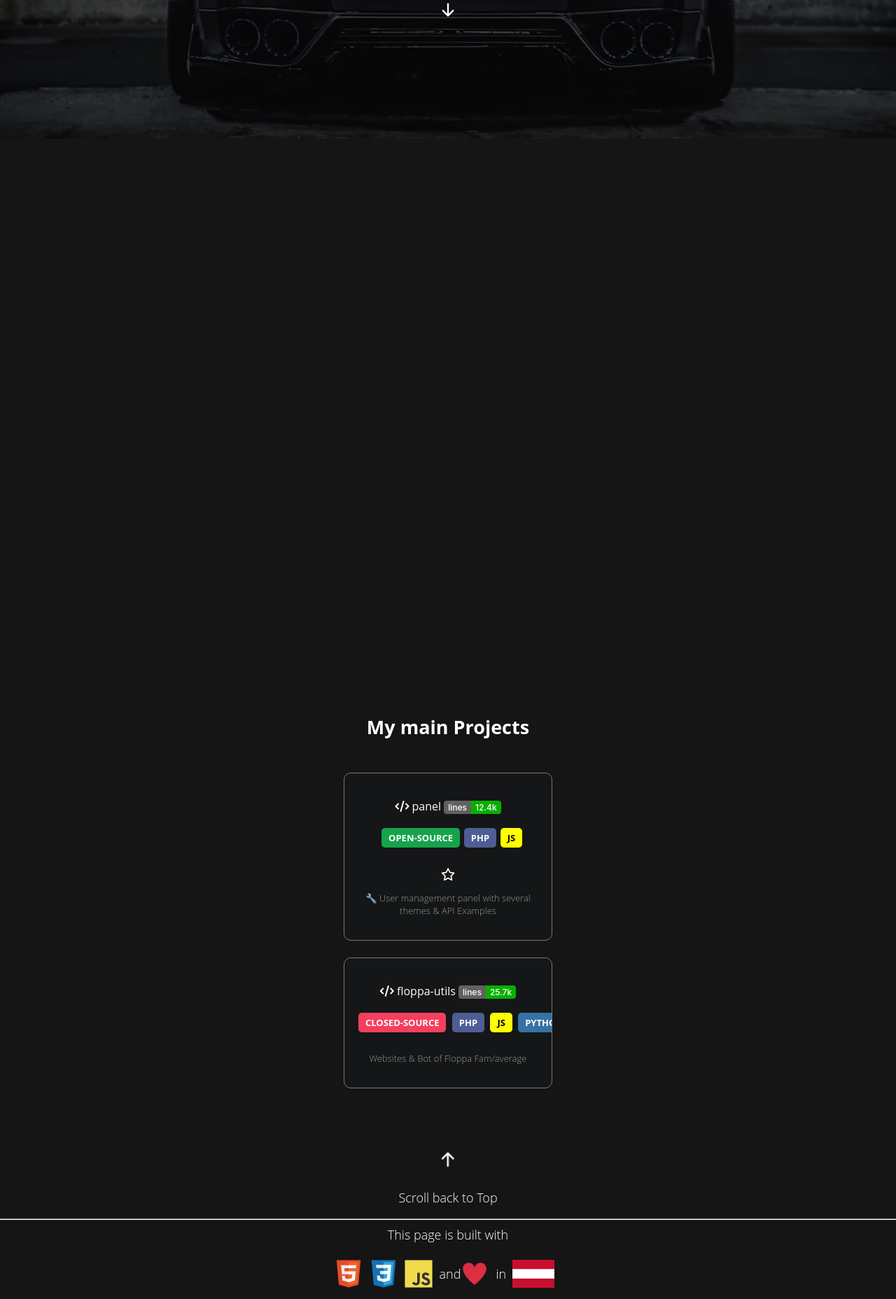
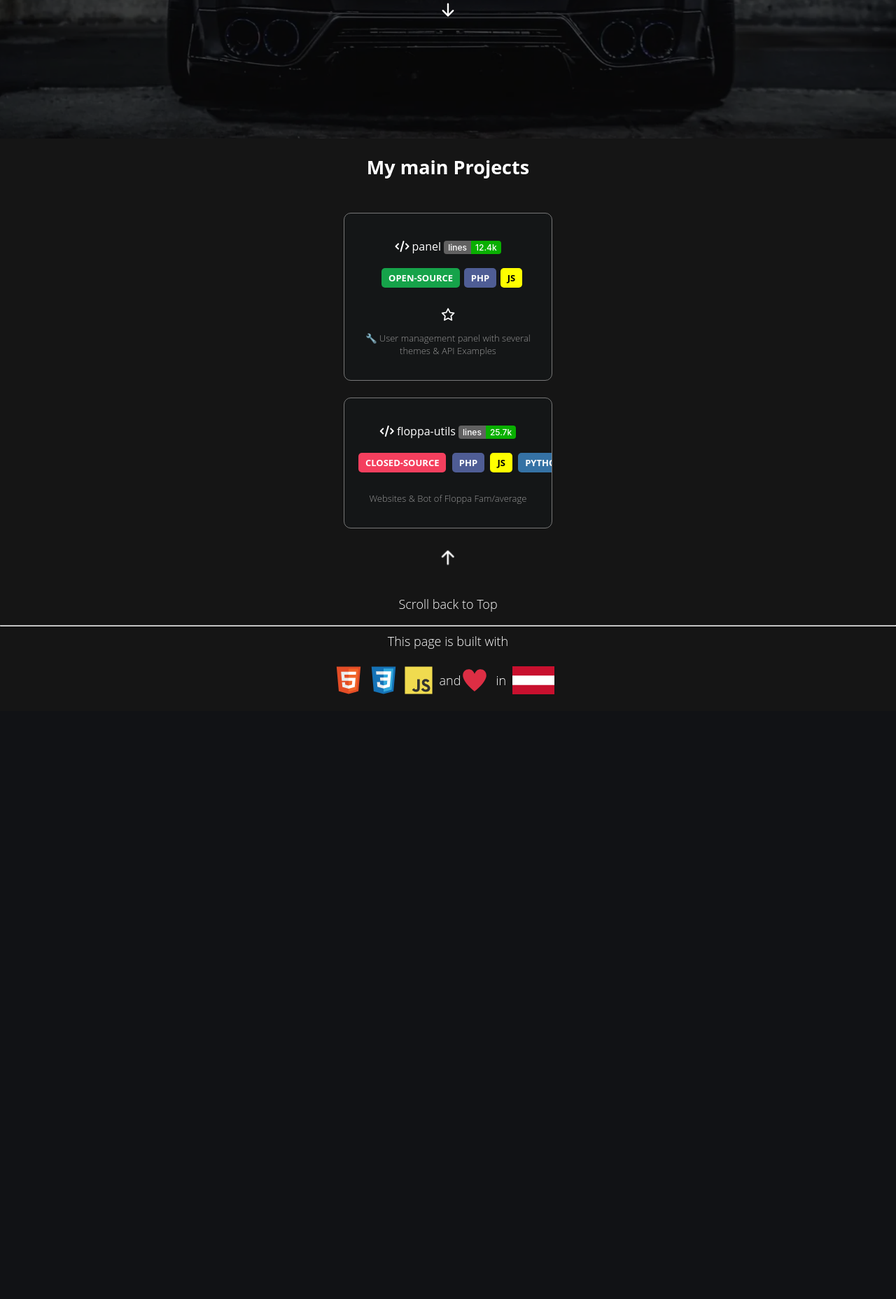
Before and after one commit to anditv21/anditv.dev, a PHP site: page / in a window 1280 px wide. Shown: the part 602-2458 px from the top of the page at 70% size. After the commit the page ends 1594 px from the top, so only its background shows below. Run offline with PHP 8.4, Linux system fonts and the light colour scheme; some libraries are stand-ins or nearby versions.

Commit message:
🔧 Changes

```diff
--- a/src/assets/style/main.css
+++ b/src/assets/style/main.css
@@ -86,42 +86,7 @@ a {
   right: 5%;
 }
 
-/* ===== Empty Box ===== */
-
-.box,
-.box-medium,
-.box-small,
-.box-x-small {
-  width: 20%;
-}
-
-.box {
-  height: 65vh;
-}
-
-.box-medium {
-  height: 25vh;
-}
-
-.box-small {
-  height: 9vh;
-}
-.box-x-small {
-  height: 2vh;
-}
-
-.box-full {
-  height: 100vh;
-  width: 100%;
-}
-
-@media (max-width: 767px) {
-  .box-small {
-    height: 1vh;
-  }
-}
-
-/* ===== Scroll down arrow ===== */
+/* ===== Scroll arrows ===== */
 
 .arrow,
 .arrow-up {
@@ -136,7 +101,7 @@ a {
 .arrow-up {
   min-width: 2%;
   min-height: 2%;
-  animation: arrow-up 1s infinite ease-out alternate;
+  animation: arrow-up 0.5s infinite ease-out alternate;
 }
 
 @media (max-width: 767px) {
@@ -158,11 +123,11 @@ a {
 
 @keyframes arrow-up {
   0% {
-    bottom: 32px;
+    bottom: 3px;
     transform: rotate(180deg);
   }
   100% {
-    bottom: 0px;
+    bottom: 20px;
     transform: rotate(180deg);
   }
 }
--- a/src/index.html
+++ b/src/index.html
@@ -55,7 +55,6 @@
             </div>
          </div>
       </section>
-      <div class="box-full"></div>
       <section id="projects">
          <div>
             <center>
@@ -102,8 +101,8 @@
             </center>
          </div>
          <br>
+         <br>
          <center>
-            <div class="box-small"></div>
             <a class="scroll-link" onclick="scrollto('main');" aria-label="Scroll to Top" tabindex="12">
                <svg style="max-width: 1%; opacity: 1;" xmlns="http://www.w3.org/2000/svg" viewbox="0 0 20 20" fill="currentColor" class="arrow arrow-up">
                   <path fill-rule="evenodd" d="M16.707 10.293a1 1 0 010 1.414l-6 6a1 1 0 01-1.414 0l-6-6a1 1 0 111.414-1.414L9 14.586V3a1 1 0 012 0v11.586l4.293-4.293a1 1 0 011.414 0z" clip-rule="evenodd"></path>
@@ -129,7 +128,7 @@
          </div>
             </div>
          </center>
-         <div class="box-x-small"></div>
+         <br>
       </section>
       <audio id="audio" src="assets/sound/hitmarker.mp3"></audio>
       <script src="https://kit.fontawesome.com/1ec9c88c94.js" crossorigin="anonymous"></script>
```
